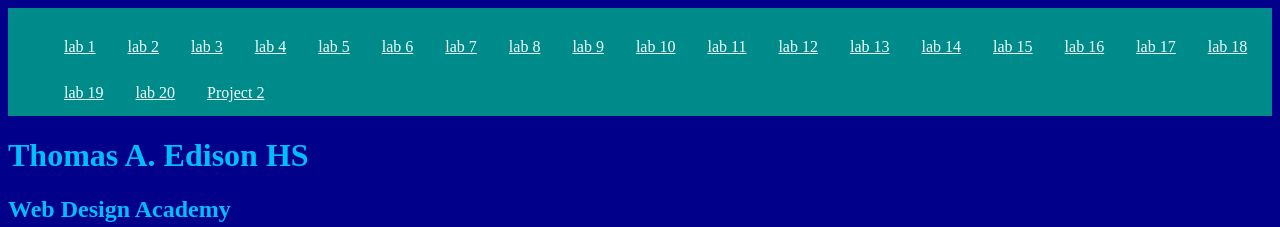
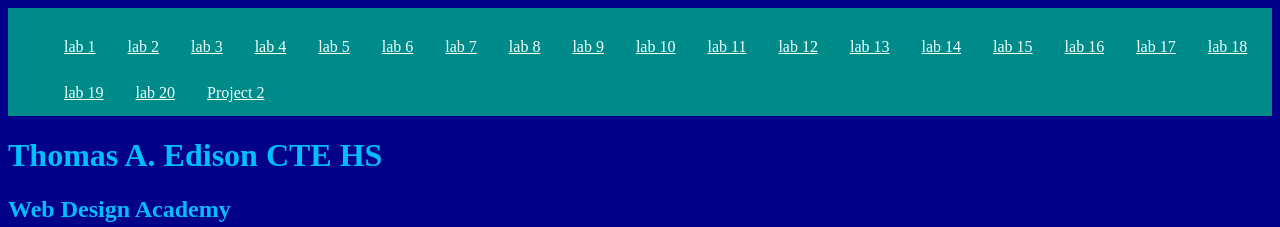
Before and after one commit to unabilaau/nabilasseniorportfolio.github.io, a plain HTML site: page index.html in a window 1280 px wide. Shown: the top 227 px of the page. Drawn offline with Linux system fonts and the light colour scheme.

Commit message:
changed school name

```diff
--- a/index.html
+++ b/index.html
@@ -34,7 +34,7 @@
  </ul>
   </div>
 <div class="header">
-  <h1> Thomas A. Edison HS</h1>
+  <h1> Thomas A. Edison CTE HS</h1>
   <h2> Web Design Academy </h2>
   <h3> Portfolio 2021-2022 </h3>
   <h4> Nabila Akter </h4>
```
Also changed, not shown: 1 other file.
